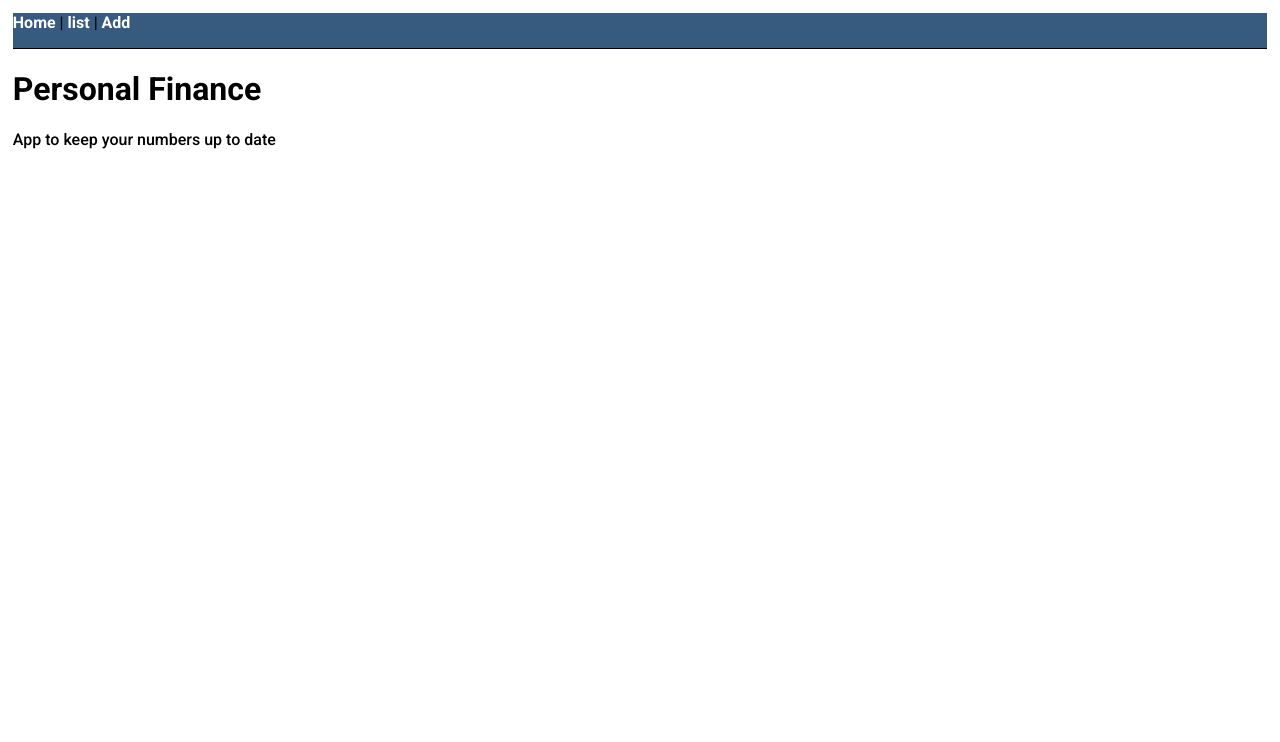
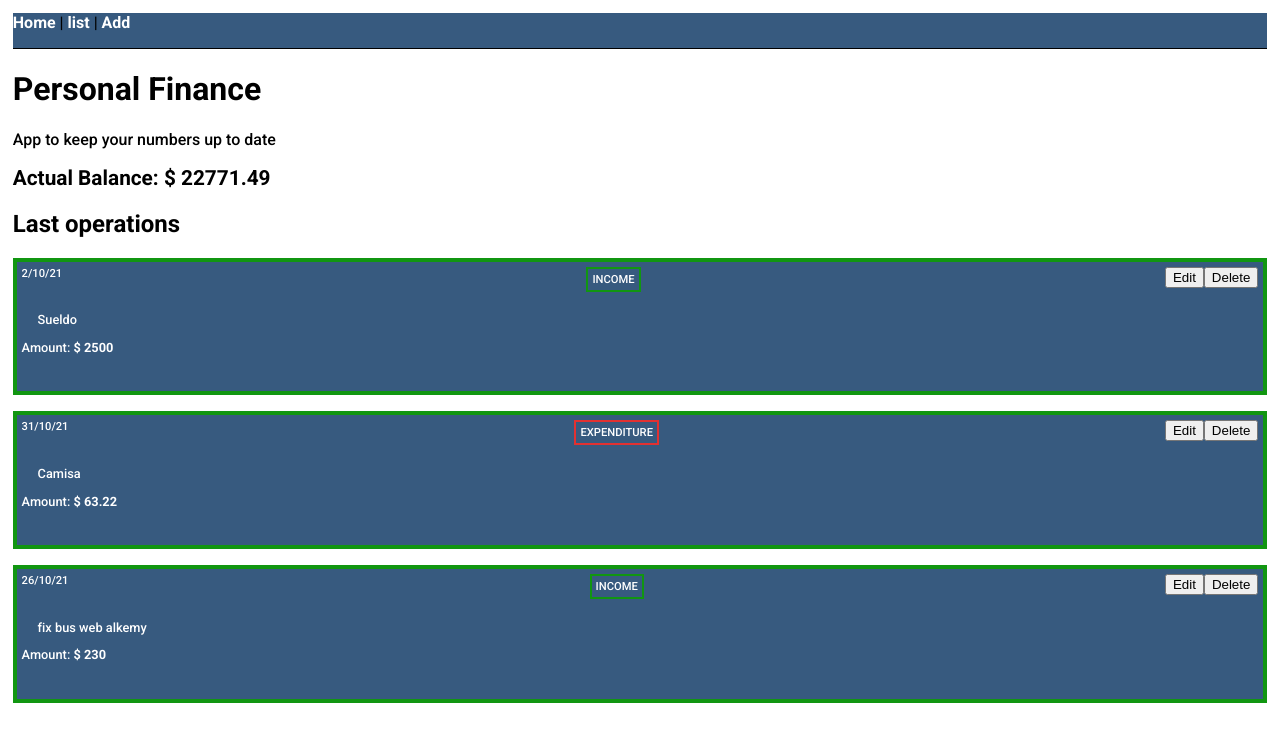
Before and after one commit to fom78/challenge-fullstack-alkemy, a React (Create React App) app: page / in a window 1280 px wide. Shown: the top 742 px of the page. Built offline with nearby package versions, Linux system fonts and the light colour scheme; no server answers.

Commit message:
connect with api

```diff
--- a/src/App.js
+++ b/src/App.js
@@ -1,5 +1,4 @@
 import  {useEffect, useState} from 'react';
-
 import {
   BrowserRouter,
   Routes,
@@ -11,8 +10,8 @@ import Form from 'components/Form';
 import Home from 'components/Home';
 import Layout from "components/Layout";
 import List from 'components/List';
-
-import { getOperations } from 'data';
+// Service
+import FinanceService from 'services/finance.service';
 
 function App() {
   const [operations, setOperations] = useState([]);
@@ -20,19 +19,23 @@ function App() {
 
   useEffect(() => {
     if (refreshList){
-      const consultAPI = () => {
         setRefreshList(false)
-        const operations = getOperations({quantity:'all'})
-        setOperations(operations)
-      }
-
-      consultAPI();
+        FinanceService.getAll()
+          .then((response) => {
+            const operationsFounded = response.data
+            setOperations(operationsFounded)
+          })
+          .catch((e) => {
+            console.log(e)
+          })
     }
   }, [refreshList]);
+
   return (
     <BrowserRouter>
       <Routes>
         <Route path="/" element={<Layout />} >
+          <Route path="/" element={<Home operations={operations}/>} />
           <Route path="home" element={<Home operations={operations}/>} />
           <Route path="list" element={<List operations={operations}/>} >
             <Route path="add" element={<Form setRefreshList={setRefreshList} />} />
--- a/src/components/Form.js
+++ b/src/components/Form.js
@@ -1,12 +1,13 @@
 import { useState } from 'react';
+import { useNavigate } from 'react-router-dom'
 // Components
 import Error from './Error';
+// Service
+import FinanceService from 'services/finance.service';
 // Styles
 import styled from 'styled-components';
 
-import { addOperations } from 'data';
-
-const Form = ({setRefreshList}) => {
+const Form = ({ setRefreshList }) => {
     // Create state as an object
     const [operation, setOperation] = useState({
         concept: '',
@@ -29,20 +30,28 @@ const Form = ({setRefreshList}) => {
     // Send req to API
     const createOperation = e => {
         e.preventDefault();
-        console.log('crear operacion');
         if (operation.concept === '' || operation.amount === '' || operation.date === '' || operation.type === '') {
             setError(true);
             return;
         } else {
             setError(false);
-            addOperations(operation)
-
-            setRefreshList(true);
+            FinanceService.create(operation)
+                .then((response) => {
+                    setRefreshList(true);
+                })
+                .catch((e) => {
+                    console.log(e)
+                })
 
             // Redirect
 
         }
     }
+
+    let navigate = useNavigate();
+    function cancelButton () {
+        navigate('/list')
+      }
 
     return (
         <Container>
@@ -85,7 +94,9 @@ const Form = ({setRefreshList}) => {
                             />
                         </div>
                     </Row>
-                    <Button type="submit" value="Add" />
+                    <Button type="submit" value="Add" green/>
+                    <Button type="submit" value="Cancel" onClick={cancelButton} red/>
+
                 </form>
                 {error ? <Error message="All fields are required" /> : null}
             </div>
@@ -155,8 +166,12 @@ const Button = styled.input`
     border-radius: 4px;
     border: 1px solid #bbb;
     cursor: pointer;
+    margin-bottom: 0.5rem;
     box-sizing: border-box;
     color: #FFF;
     background-color: #33C3F0;
     border-color: #33C3F0;
+    ${(props) => props.red && 'border-color: var(--red); background-color: var(--red);'}
+    ${(props) => props.green && 'border-color: var(--green); background-color: var(--green);'}
+
 `
--- a/src/components/List.js
+++ b/src/components/List.js
@@ -10,16 +10,24 @@ const List = ({ operations, title = 'List of operations' }) => {
       <Outlet />
       <h2>{title}</h2>
       <ListStyled>
-        {operations && operations.map(operation => <Operation key={operation.id}>
+        {operations && operations.map(operation =>
+          {
+            // Convert date to short date, format: d/mm/yy
+            const date = new Date(operation.date)
+            const formatedDate = new Intl.DateTimeFormat('es-AR', { year: '2-digit', month: '2-digit', day: 'numeric' }).format(date)
+            const color = (operation.type==='income')?'green':'red'
+            console.log(color);
+            return <Operation key={operation.id}>
               <div className='operationHeader'>
-            <div>{operation.date}</div>
-            <div>{operation.type}</div>
+                <div className='date'>{formatedDate}</div>
+                <div className={`type ${color}`}>{operation.type}</div>
+                {console.log(operation.type)}
                 <div>
                   <button>Edit</button><button>Delete</button></div>
               </div>
               <p className='operationConcept'>{operation.concept}</p>
               <div className='operationAmount'>Amount: <span>$ {operation.amount}</span></div>
-        </Operation>)
+            </Operation>})
 
         }
 
@@ -39,14 +47,15 @@ export const ListStyled = styled.div`
 const Operation = styled.div`
   display: flex;
   flex-direction: column;
-  height: 100px;
+  height: 120px;
   max-width: 100%;
-  margin: 1rem;
+  margin-bottom: 1rem;
+  padding: 0.3rem;
   /* align-items: center; */
   background-color: var(--bg-primary);
   color: var(--text-primary);
   font-size: .8rem;
-  border: 2px solid var(--dark);
+  border: 4px solid var(--green);
 
   & .operationHeader {
     width: 100%;
@@ -54,6 +63,18 @@ const Operation = styled.div`
     padding-bottom: .5rem;
     display: flex;
     justify-content: space-between;
+
+    & .type {
+      /* background-color: red; */
+      /* color: red; */
+      /* border: 2px solid red; */
+      text-transform: uppercase;
+      margin:auto;
+      padding: 4px;
+    }
+    & .green {border: 2px solid var(--green);}
+    & .red {border: 2px solid var(--red);}
+
   }
 
   & .operationConcept {
@@ -62,12 +83,11 @@ const Operation = styled.div`
   }
 
   & .operationAmount {
-    position: relative;
-    top: 1rem;
-    padding-left: .5rem ;
+    margin-bottom: .5rem ;
+    & > span {
+    font-weight: bold;
+  }
   }
 
-  & .operationAmount > span {
-    font-weight: bold;
-  }
+
 `
--- a/src/index.css
+++ b/src/index.css
@@ -8,6 +8,8 @@
   --bg-primary: #375A7F;
   --text-primary: #fff;
   --text-secondary: #0f0f0f;
+  --green: #119611;
+  --red: #e23131;
 }
 
 body {
```
Lines whose indentation alone changed are shown as unchanged.
